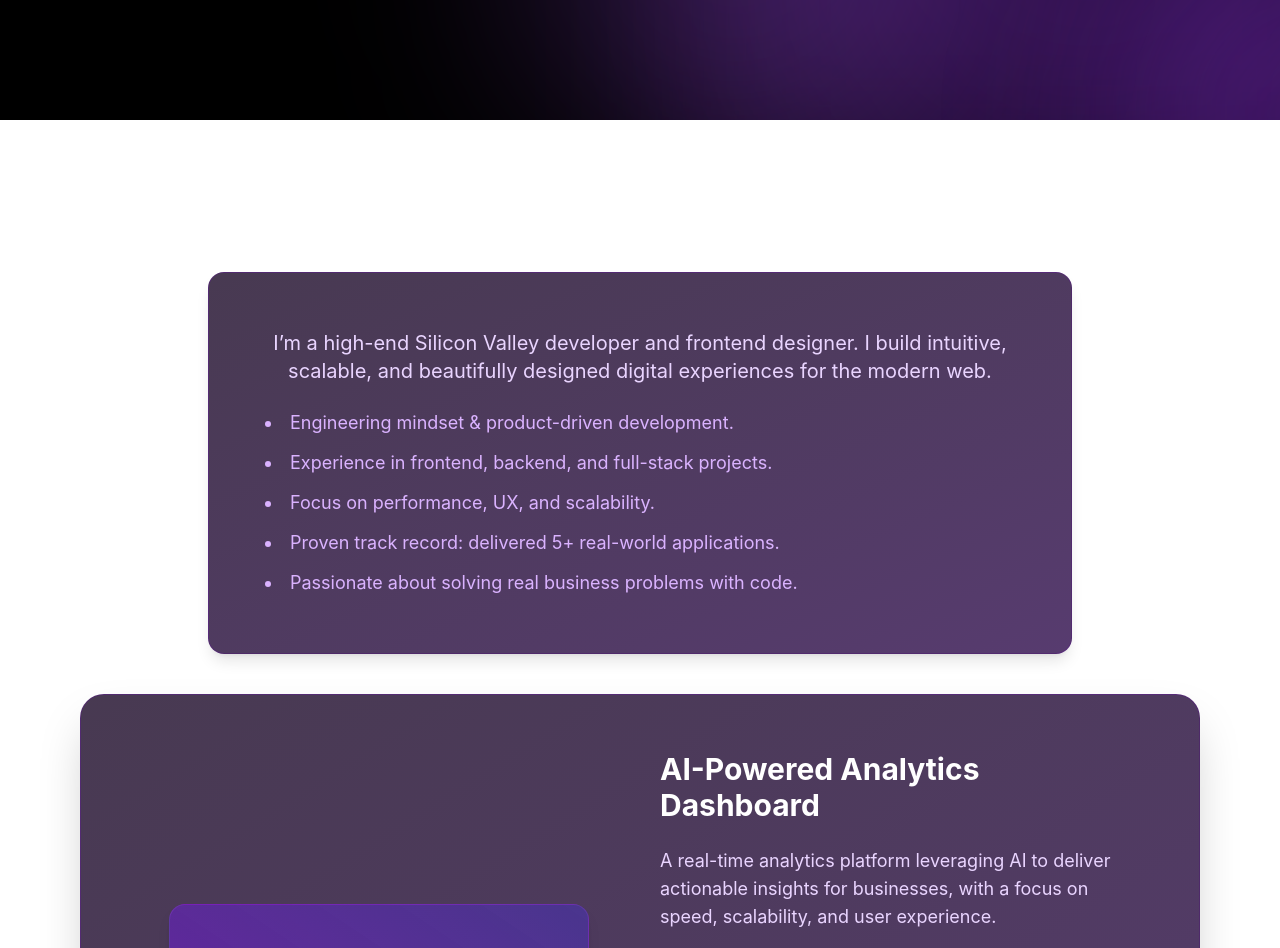
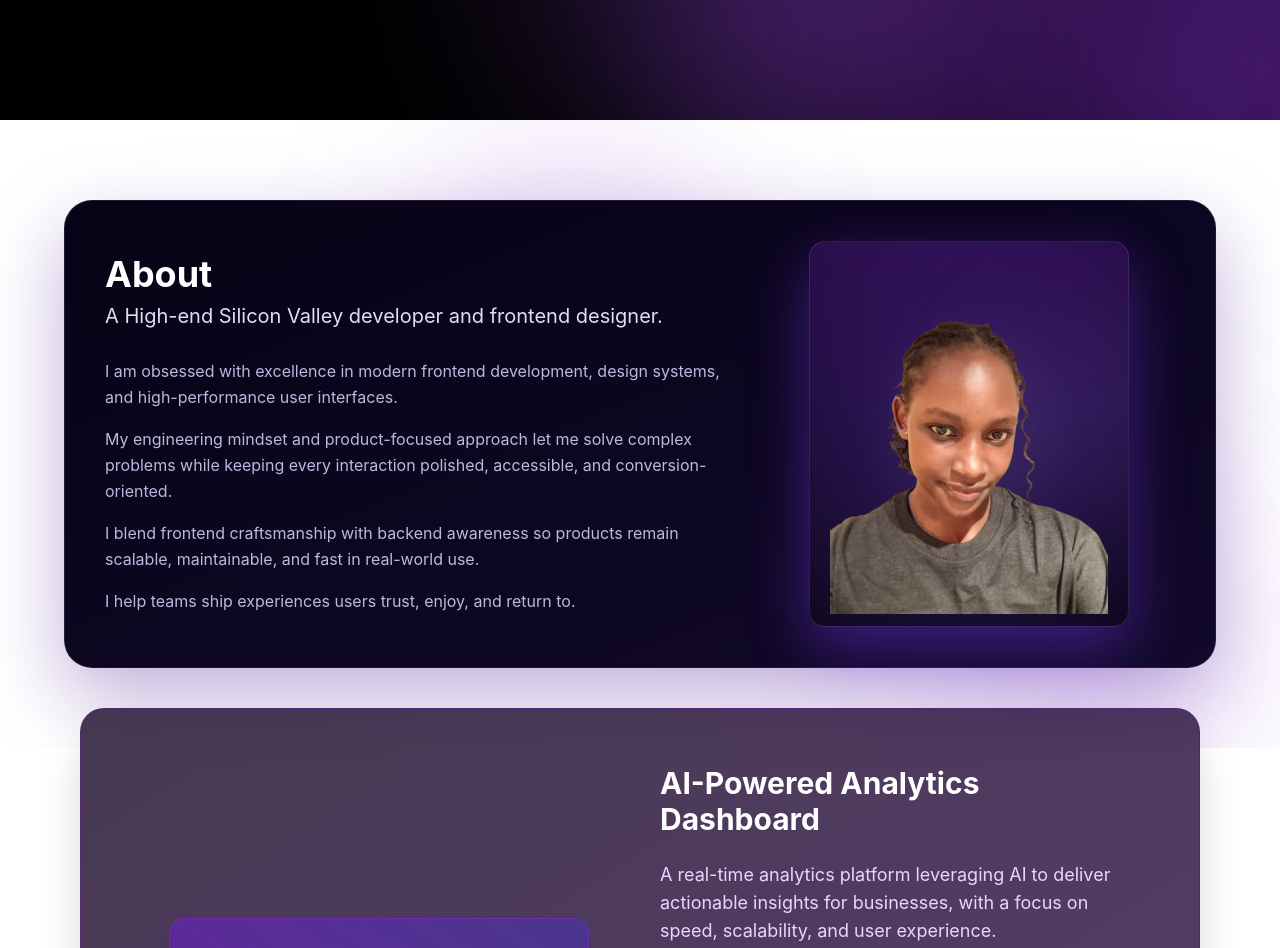
Before and after one commit to Winney360/Winfred-Nkatha-Portfolio, a React (Vite) app in the folder client/: page / in a window 1280 px wide. Shown: the part 680-1628 px from the top of the page. Built offline with nearby package versions, Linux system fonts and the light colour scheme.

Commit message:
Refactor code structure for improved readability and maintainability

```diff
--- a/client/src/sections/About.jsx
+++ b/client/src/sections/About.jsx
@@ -1,35 +1,67 @@
 import React from "react";
 import { motion } from "framer-motion";
+import aboutImage from "../assets/about.png";
 
 const About = () => {
   return (
-    <section className="max-w-4xl mx-auto px-4 py-20" id="about">
-      <motion.h2
-        initial={{ opacity: 0, y: 30 }}
+    <section className="relative overflow-hidden px-4 py-20 md:px-8" id="about">
+      <div className="pointer-events-none absolute inset-0">
+        <div className="absolute left-1/3 top-10 h-72 w-72 rounded-full bg-[#7e22ce]/20 blur-[90px]" />
+        <div className="absolute -bottom-16 right-10 h-80 w-80 rounded-full bg-[#9333ea]/15 blur-[110px]" />
+      </div>
+
+      <motion.div
+        initial={{ opacity: 0, y: 36 }}
         whileInView={{ opacity: 1, y: 0 }}
-        viewport={{ once: true, amount: 0.7 }}
-        transition={{ duration: 0.7, ease: "easeOut" }}
-        className="text-3xl md:text-4xl font-bold text-white mb-8 text-center"
+        viewport={{ once: true, amount: 0.35 }}
+        transition={{ duration: 0.75, ease: "easeOut" }}
+        className="relative mx-auto max-w-6xl rounded-[28px] border border-violet-200/10 bg-linear-to-br from-[#080315] via-[#0c0620] to-[#12092b] p-6 shadow-[0_30px_80px_rgba(76,29,149,0.35)] backdrop-blur-xl md:p-10"
       >
-        About
-      </motion.h2>
-      <motion.div
-        initial={{ opacity: 0, y: 40 }}
-        whileInView={{ opacity: 1, y: 0 }}
-        viewport={{ once: true, amount: 0.7 }}
-        transition={{ duration: 0.7, ease: "easeOut" }}
-        className="bg-linear-to-br from-[#1a0826]/80 to-[#2d0a4b]/80 rounded-2xl border border-purple-900/40 shadow-lg p-10 md:p-14 backdrop-blur-xl"
-      >
-        <p className="text-purple-200 text-lg md:text-xl mb-6 text-center">
-          I’m a high-end Silicon Valley developer and frontend designer. I build intuitive, scalable, and beautifully designed digital experiences for the modern web.
-        </p>
-        <ul className="text-purple-300 text-base md:text-lg space-y-3 list-disc list-inside">
-          <li>Engineering mindset & product-driven development.</li>
-          <li>Experience in frontend, backend, and full-stack projects.</li>
-          <li>Focus on performance, UX, and scalability.</li>
-          <li>Proven track record: delivered 5+ real-world applications.</li>
-          <li>Passionate about solving real business problems with code.</li>
-        </ul>
+        <div className="grid items-center gap-10 md:grid-cols-[1.2fr_0.8fr]">
+          <div>
+            <h2 className="text-3xl font-bold text-white md:text-4xl">About</h2>
+            <p className="mt-2 text-lg text-violet-100/95 md:text-xl">
+              A High-end Silicon Valley developer and frontend designer.
+            </p>
+
+            <div className="mt-7 space-y-4 text-sm leading-relaxed text-violet-200/85 md:text-base">
+              <p>
+                I am obsessed with excellence in modern frontend development,
+                design systems, and high-performance user interfaces.
+              </p>
+              <p>
+                My engineering mindset and product-focused approach let me solve
+                complex problems while keeping every interaction polished,
+                accessible, and conversion-oriented.
+              </p>
+              <p>
+                I blend frontend craftsmanship with backend awareness so products
+                remain scalable, maintainable, and fast in real-world use.
+              </p>
+              <p>
+                I help teams ship experiences users trust, enjoy, and return to.
+              </p>
+            </div>
+          </div>
+
+          <motion.div
+            initial={{ opacity: 0, x: 20 }}
+            whileInView={{ opacity: 1, x: 0 }}
+            viewport={{ once: true, amount: 0.5 }}
+            transition={{ duration: 0.7, ease: "easeOut", delay: 0.1 }}
+            className="relative mx-auto w-full max-w-[320px]"
+          >
+            <div className="relative overflow-hidden rounded-2xl border border-violet-300/15 bg-linear-to-b from-[#2a0d4b] via-[#1a0a34] to-[#0f0820] p-3 shadow-[0_20px_60px_rgba(124,58,237,0.45)]">
+              <div className="absolute inset-0 bg-radial from-violet-400/25 via-violet-500/10 to-transparent" />
+              <div className="absolute -right-12 top-1/4 h-36 w-36 rounded-full bg-violet-400/20 blur-[70px]" />
+              <img
+                src={aboutImage}
+                alt="Developer portrait"
+                className="relative z-10 h-[360px] w-full object-contain"
+              />
+            </div>
+          </motion.div>
+        </div>
       </motion.div>
     </section>
   );
```
Also changed, not shown: client/src/assets/about.png (added).
